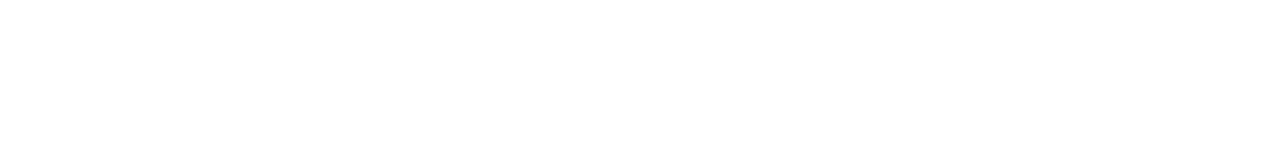
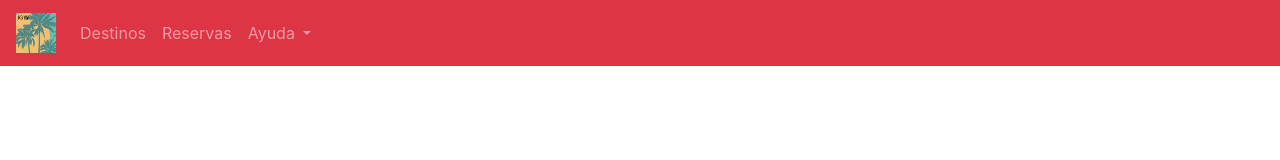
Before and after one commit to malh2019/InsularGuidedWalks, a plain HTML site: page places.html in a window 1280 px wide. Drawn offline with nearby package versions, Linux system fonts and the light colour scheme.

Commit message:
Actualizaciones

```diff
--- a/places.html
+++ b/places.html
@@ -19,6 +19,28 @@
     <script src="https://aframe.io/releases/1.0.4/aframe.min.js"></script>
 </head>
 <body>
+<nav class="navbar navbar-expand-sm bg-danger navbar-dark">
+    <a class="navbar-brand" href="index.html">
+        <img src="./img/Isla.png" alt="Logo" style="width:40px;">
+    </a>
+    <ul class="navbar-nav">
+        <li class="nav-item">
+            <a class="nav-link" href="places.html">Destinos</a>
+        </li>
+        <li class="nav-item">
+            <a class="nav-link" href="orders.html">Reservas</a>
+        </li>
+        <li class="nav-item dropdown">
+            <a class="nav-link dropdown-toggle" href="help.html" id="navbardrop" data-toggle="dropdown">
+                Ayuda
+            </a>
+            <div class="dropdown-menu">
+                <a class="dropdown-item" href="contactUs.html">Formulario de Ayuda</a>
+                <a class="dropdown-item" href="aboutUs.html">Quiénes Somos</a>
+            </div>
+        </li>
+    </ul>
+</nav>
 <a-scene>
     <sa-sky src="./img/santa_ana.jpg"></sa-sky>
 </a-scene>
```
